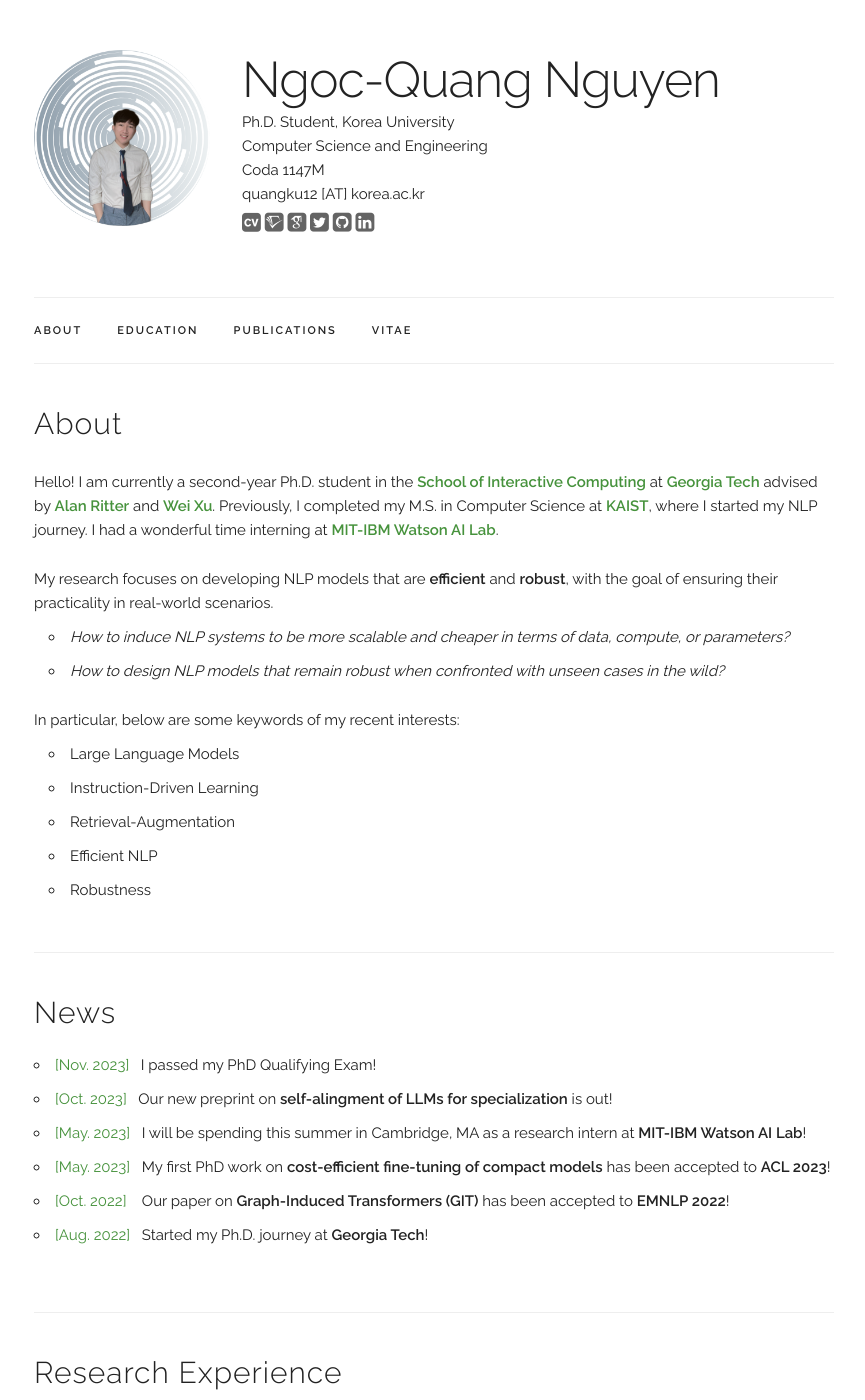
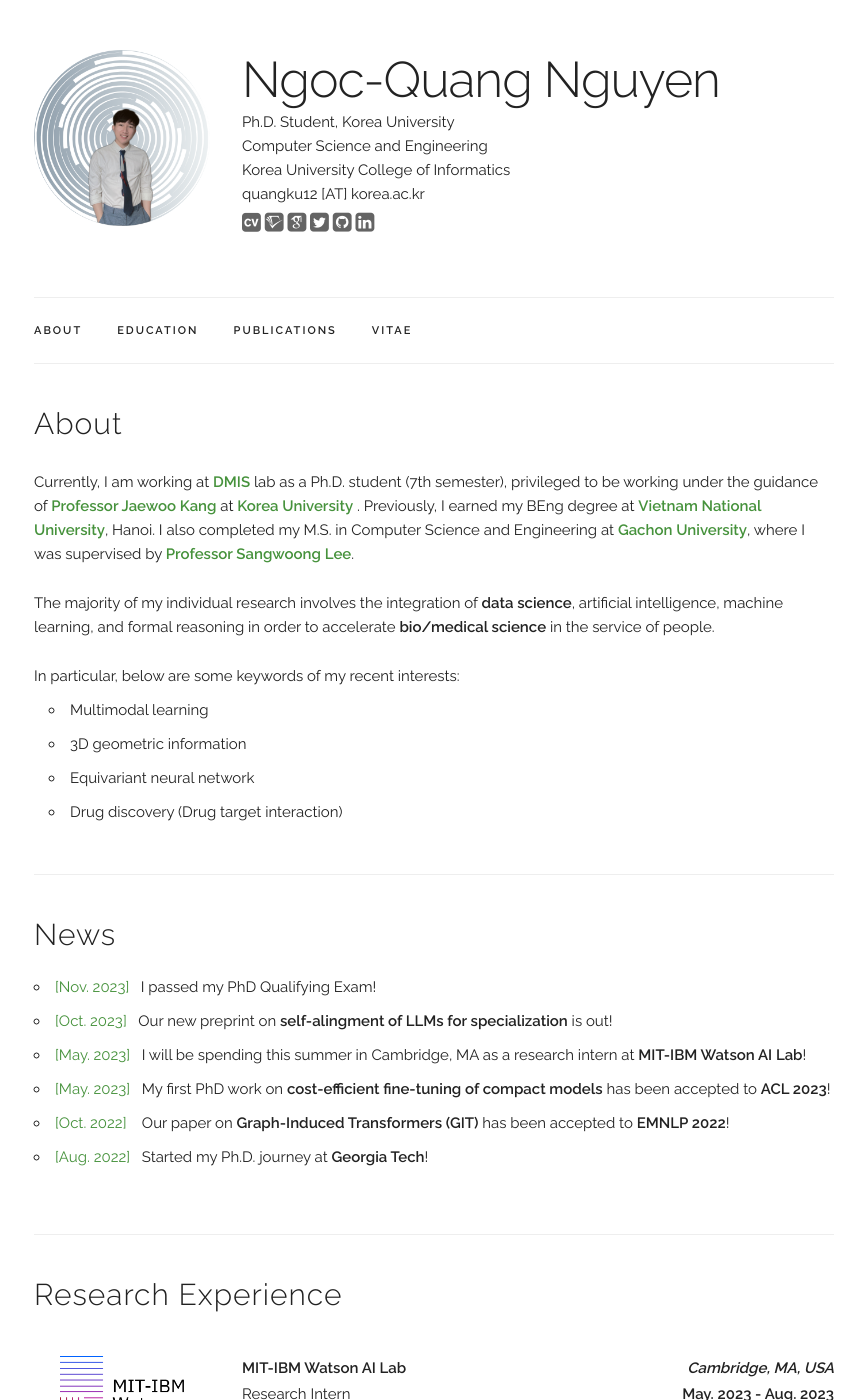
Before and after one commit to quangnguyenbn99/quangnguyenbn99.github.io, a Jekyll site: the page built from index.html, in a window 1280 px wide and 1400 px high. Shown: the whole window, without its empty margins (206-1071 px from the left). Built offline with Jekyll 4.4.1, drawn with Linux system fonts in a browser that asks for light colours; some web fonts are replaced; some of the changed text lies outside the part shown.

Commit message:
upload_data

```diff
--- a/_data/experience.yaml
+++ b/_data/experience.yaml
@@ -1,9 +1,10 @@
 experiences:
+
 - place: "Korea University"
   time: "Sep 2020 – Present"
-  title: "Ph.D , Computer Science and Engineering"
+  title: "Ph.D, Computer Science and Engineering"
   subtitle: "Advisor: Jaewoo Kang, DMIS Lab (https://dmis.korea.ac.kr/)"
-  category: "work"
+  category: "school"
 
 - place: "Voronoi inc."
   time: "Aug. 2019 - Jul. 2020"
--- a/_data/main_info.yaml
+++ b/_data/main_info.yaml
@@ -1,10 +1,10 @@
 name: "Ngoc-Quang Nguyen"
 title: "Ph.D. Student, Korea University"
 dept: "Computer Science and Engineering"
-office: "Coda 1147M"
+office: "Korea University College of Informatics"
 email: "quangku12 [AT] korea.ac.kr"
 profile_pic: "/assets/profile-pics/quang.png"
-cv: "assets/cv/_Full_CV_Quang.pdf"
+cv: "assets/cv/quang_cv.pdf"
 #semantic_scholar: "https://www.semanticscholar.org/"
 google_scholar: "https://scholar.google.com/citations?user=SdkxyOsAAAAJ&hl=en"
 linkedin: "https://www.linkedin.com/in/quang-nguyen-945a7a187/"
--- a/index.html
+++ b/index.html
@@ -6,39 +6,28 @@
   <h4>About</h4>
   <p>
     <p>
-      Hello! I am currently a second-year Ph.D. student in the <a href="https://www.ic.gatech.edu/">School of Interactive Computing</a> at <a href="https://www.gatech.edu">Georgia Tech</a> advised by <a href="http://aritter.github.io">Alan Ritter</a> and <a href="https://cocoxu.github.io">Wei Xu</a>.
-      Previously, I completed my M.S. in Computer Science at <a href="https://www.kaist.ac.kr/en/">KAIST</a>, where I started my NLP journey.
-      I had a wonderful time interning at <a href="https://mitibmwatsonailab.mit.edu/">MIT-IBM Watson AI Lab</a>.
+      Currently, I am working at <a href="https://dmis.korea.ac.kr/">DMIS</a>  lab as a Ph.D. student (7th semester), privileged to be working under the guidance of <a href="https://www.linkedin.com/in/jaewoo-kang-0683a3/">Professor Jaewoo Kang</a> at <a href="https://info.korea.edu/en_info/index.do">Korea University</a> .
+
+      Previously, I earned my BEng degree at <a href="https://uet.vnu.edu.vn/en/">Vietnam National University</a>, Hanoi. I also completed my M.S. in Computer Science and Engineering at <a href="https://www.gachon.ac.kr/kor/index.do">Gachon University</a>, where I was supervised by <a href="http://pr.gachon.ac.kr/">Professor Sangwoong Lee</a>.
     </p>
     <p>
-      My research focuses on developing NLP models that are <b>efficient</b> and <b>robust</b>, with the goal of ensuring their practicality in real-world scenarios.
+      The majority of my individual research involves the integration of <b>data science</b>, artificial intelligence, machine learning, and formal reasoning in order to accelerate <b>bio/medical science</b> in the service of people.
     </p>
-    <ul style="margin-left: 1em; margin-top: -1em;">
-      <li>
-        <i>How to induce NLP systems to be more scalable and cheaper in terms of data, compute, or parameters?</i>
-      </li>
-      <li>
-        <i>How to design NLP models that remain robust when confronted with unseen cases in the wild?</i>
-      </li>
-    </ul>
-    <p>
+    </p>
       In particular, below are some keywords of my recent interests:
     </p>
     <ul style="margin-left: 1em; margin-top: -1em; margin-bottom: -1em">
       <li>
-        Large Language Models
+        Multimodal learning
       </li>
       <li>
-        Instruction-Driven Learning
+        3D geometric information
       </li>
       <li>
-        Retrieval-Augmentation
+        Equivariant neural network
       </li>
       <li>
-        Efficient NLP
-      </li>
-      <li>
-        Robustness
+        Drug discovery (Drug target interaction)
       </li>
     </ul>
   </p>
```
Also changed, not shown: _data/publications.yaml (+6 -6 lines), 2 other files.
